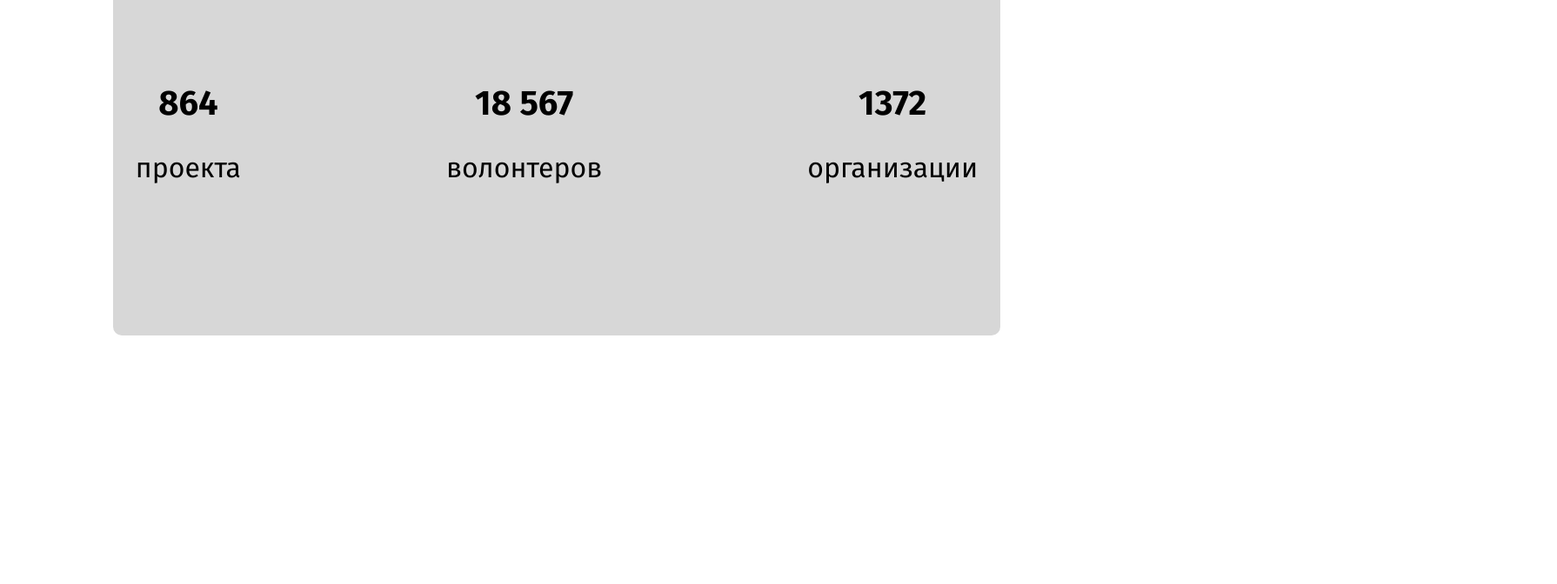
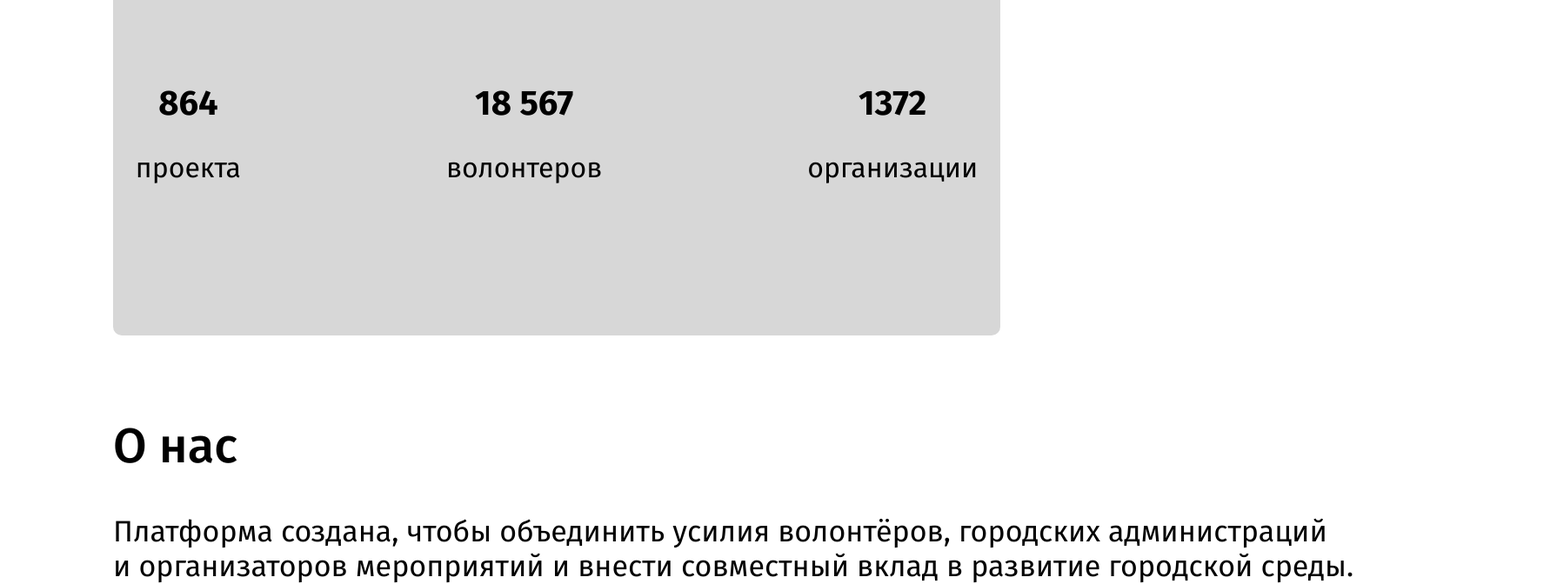
Before and after one commit to volunteers-for-city-projects/volunteers-frontend, a React (Create React App) app: page / in a window 1280 px wide. Shown: the part 420-1092 px from the top of the page at 87% size, 1790 px wide, since content can reach past the window. Before the commit the page ends 806 px from the top, so only its background shows below. Built offline with nearby package versions, Linux system fonts and the light colour scheme.

Commit message:
feat(main): component AboutProject

```diff
--- a/src/components/App/App.js
+++ b/src/components/App/App.js
@@ -2,7 +2,7 @@ import Main from '../Main/Main';
 
 function App() {
 	return (
-		<div className="App">
+		<div>
 			<Main />
 		</div>
 	);
--- /dev/null
+++ b/src/components/Main/AboutProject/AboutProject.css
@@ -0,0 +1,21 @@
+.about-project {
+	margin: 100px 130px 0;
+	width: 1660px;
+}
+
+.about-project__title {
+	margin: 0;
+	font-size: 56px;
+	font-style: normal;
+	font-weight: 500;
+	line-height: 100%;
+}
+
+.about-project__description {
+	font-size: 34px;
+	font-style: normal;
+	font-weight: 400;
+	line-height: 40px;
+	margin: 0;
+	padding-top: 50px;
+}
--- /dev/null
+++ b/src/components/Main/AboutProject/AboutProject.js
@@ -0,0 +1,16 @@
+import './AboutProject.css';
+
+function AboutProject() {
+	return (
+		<section className="about-project">
+			<h2 className="about-project__title">О нас</h2>
+			<p className="about-project__description">
+				Платформа создана, чтобы объединить усилия волонтёров, городских
+				администраций <br /> и организаторов мероприятий и внести совместный
+				вклад в развитие городской среды.
+			</p>
+		</section>
+	);
+}
+
+export default AboutProject;
--- a/src/components/Main/Main.css
+++ b/src/components/Main/Main.css
@@ -1,3 +1,3 @@
-.main-content {
+.content {
 	max-width: 1920px;
 }
--- a/src/components/Main/Main.js
+++ b/src/components/Main/Main.js
@@ -1,10 +1,12 @@
 import './Main.css';
 import Promo from './Promo/Promo';
+import AboutProject from './AboutProject/AboutProject';
 
 function Main() {
 	return (
-		<main className="main-content">
+		<main className="content">
 			<Promo />
+			<AboutProject />
 		</main>
 	);
 }
```
